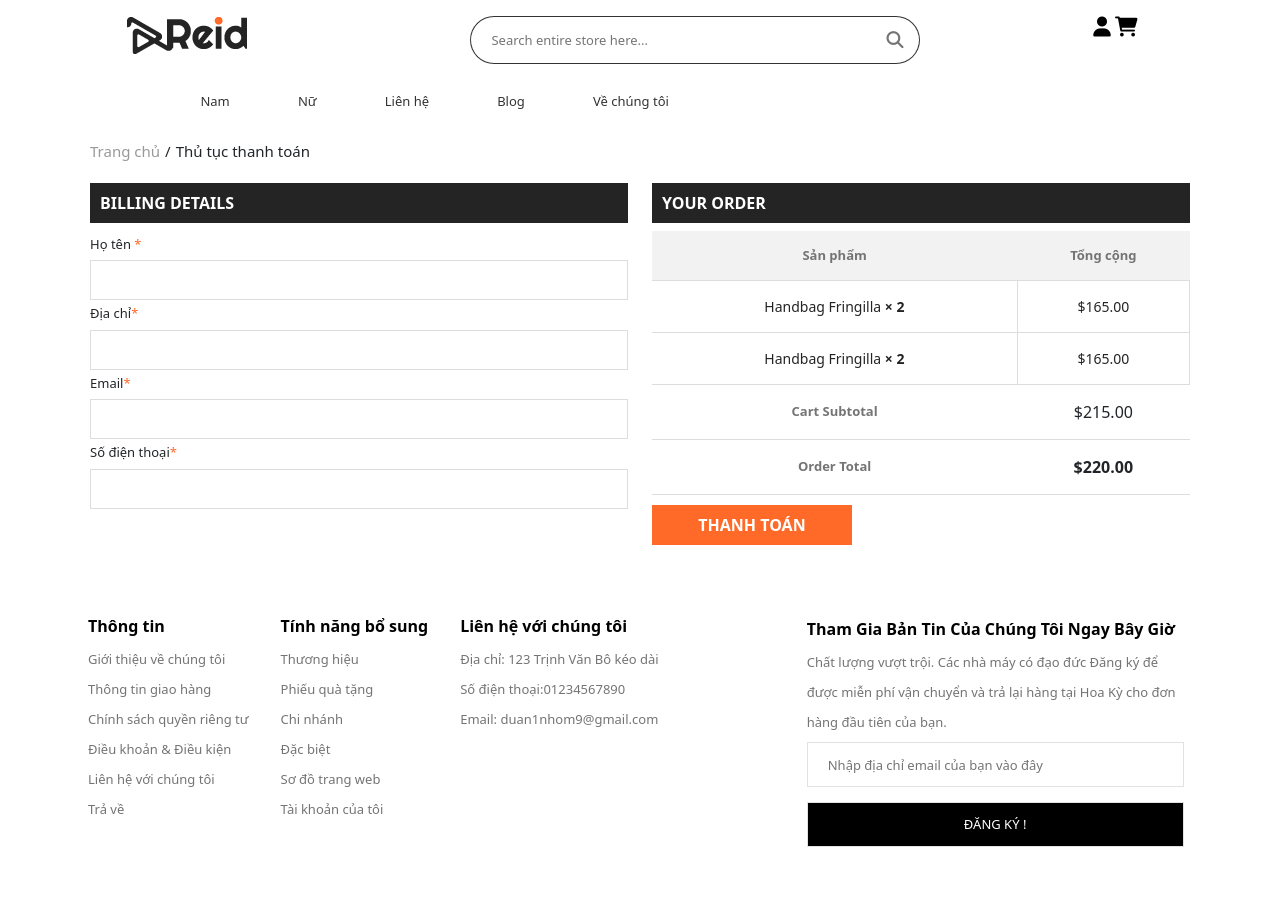
After one commit to thwng123/da1-main, a PHP site: the page made by view/checkout.php in a window 1280 px wide. The commit adds this page. Run offline with PHP 8.4, Linux system fonts and the light colour scheme; the template is opened without the code that fills it, so the values that code supplies are empty; some libraries are stand-ins or nearby versions.

Commit message:
dang lam thanh toan

```diff
--- a/css/style.css
+++ b/css/style.css
@@ -818,3 +818,132 @@ tr td.capnhat input:hover {
     font-size: 14px;
 
 }
+
+.checkout_form {
+    max-width: 1100px;
+    margin: 0 auto;
+    margin-bottom: 56px;
+}
+.checkout_form h3 {
+    font-size: 16px;
+    line-height: 30px;
+    padding: 5px 10px;
+    text-transform: uppercase;
+    color: #ffffff;
+    background: #242424;
+    font-weight: 600;
+}
+
+.checkout_form .row {
+    --bs-gutter-x: 1.5rem;
+    --bs-gutter-y: 0;
+    display: flex;
+    flex-wrap: wrap;
+    margin-top: calc(-1* var(--bs-gutter-y));
+    margin-right: calc(-.5* var(--bs-gutter-x));
+    margin-left: calc(-.5* var(--bs-gutter-x));
+}
+
+.checkout_form input {
+    border: 1px solid #ddd;
+    background: none;
+    height: 40px;
+    width: 100%;
+    padding: 0 20px;
+    color: #747474;
+}
+
+.checkout_form label {
+    margin-bottom: 6px;
+    font-size: 13px;
+}
+
+.checkout_form span {
+    color: #ff6a28;
+}
+
+.checkout_form .col-lg-6 {
+    width: 50%;
+}
+
+
+.mb {
+    margin-bottom: 20px;
+}
+
+.order_table table {
+    width: 100%;
+}
+.table-responsive table thead {
+    background: #f2f2f2;
+}
+
+
+
+.table-responsive table thead tr th {
+    text-align: center;
+}
+
+.order_table table thead tr th {
+    min-width: 50%;
+    text-align: center;
+    color: #747474;
+    padding: 15px 0;
+    border-bottom: 1px solid #ddd;
+    font-size: 13px;
+}
+
+.table-responsive table tbody tr td {
+    border-right: 1px solid #ddd;
+    color: #242424;
+    font-weight: 500;
+    text-transform: capitalize;
+    font-size: 14px;
+    text-align: center;
+    min-width: 150px;
+}
+
+.order_table table tbody tr td {
+    min-width: 50%;
+    text-align: center;
+    padding: 15px 0;
+    border-bottom: 1px solid #ddd;
+}
+
+.order_table table tfoot tr td {
+    min-width: 50%;
+    text-align: center;
+    padding: 15px 0;
+    border-bottom: 1px solid #ddd;
+}
+
+.order_table table tfoot tr th {
+    min-width: 50%;
+    text-align: center;
+    padding: 15px 0;
+    border-bottom: 1px solid #ddd;
+    font-size: 13px;
+    color: #747474;
+}
+
+.order_button input {
+    cursor: pointer;
+    font-size: 16px;
+    line-height: 30px;
+    padding: 5px 10px;
+    text-transform: uppercase;
+    color: #ffffff;
+    background: #ff6a28;
+    font-weight: 600;
+    -webkit-transition: 0.3s;
+    transition: 0.3s;
+    margin-bottom: 0;
+    width: 200px;
+    margin-top: 10px;
+    border: none;
+}
+.order_button input:hover {
+
+    background: #242424;
+
+}
--- a/view/cart.php
+++ b/view/cart.php
@@ -27,6 +27,7 @@
 
 
                 <?php
+                $total = 0;
                 foreach($list_cart as $lc){
 
                     $total = $lc['quantity'] * $lc['price'];
@@ -74,7 +75,10 @@
                             Tổng giỏ hàng: $<?php echo $total_bill?>
                         </div>
                         <div class="checkout">
-                        <input type="button" style="font-size:14px;background: #ff6a28;color: #ffffff;border: 0;padding: 10px 15px;font-weight: 600;margin-top:15px"  value="Thanh toán"></td>
+                        <a href="index.php?act=checkout">
+                            <input type="button" style="font-size:14px;background: #ff6a28;color: #ffffff;border: 0;padding: 10px 15px;font-weight: 600;margin-top:15px"  value="Thanh toán">
+                        </a>
+
                         </div>
                     </td>
 
--- /dev/null
+++ b/view/checkout.php
@@ -0,0 +1,75 @@
+<div class="box-spct">
+    <ul>
+        <li><a href="index.php?act=home">Trang chủ </a></li>
+        <li> / </li>
+        <li>Thủ tục thanh toán</li>
+    </ul>
+
+</div>
+<div class="checkout_form">
+    <div class="row">
+        <div class="col-lg-6 col-md-6">
+            <form action="#" method="post">
+                <h3>Billing Details</h3>
+                <div class="col-lg-12 mb-20">
+                    <label>Họ tên <span>*</span></label>
+                    <input type="text" >
+                </div>
+                <div class="col-12 mb-20">
+                    <label>Địa chỉ<span>*</span></label>
+                    <input type="text">
+                </div>
+                <div class="col-12 mb-20">
+                    <label>Email<span>*</span></label>
+                    <input type="text">
+                </div>
+                <div class="col-12 mb-20">
+                    <label>Số điện thoại<span>*</span></label>
+                    <input type="text">
+                </div>
+
+            </form>
+        </div>
+        <div class="col-lg-6 col-md-6">
+            <form action="#">
+                <h3>Your order</h3>
+                <div class="order_table table-responsive">
+                    <table>
+                        <thead>
+                            <tr>
+                                <th>Sản phẩm</th>
+                                <th>Tổng cộng</th>
+                            </tr>
+                        </thead>
+                        <tbody>
+                            <tr>
+                                <td> Handbag  fringilla <strong> × 2</strong></td>
+                                <td> $165.00</td>
+                            </tr>
+                            <tr>
+                                <td> Handbag  fringilla <strong> × 2</strong></td>
+                                <td> $165.00</td>
+                            </tr>
+                        </tbody>
+                        <tfoot>
+                            <tr>
+                                <th>Cart Subtotal</th>
+                                <td>$215.00</td>
+                            </tr>
+
+                            <tr class="order_total">
+                                <th>Order Total</th>
+                                <td><strong>$220.00</strong></td>
+                            </tr>
+                        </tfoot>
+                    </table>
+                    <div class="order_button">
+                        <input type="button" value="Thanh toán">
+                    </div>
+                </div>
+            </form>
+
+
+        </div>
+    </div>
+</div>
--- a/view/header.php
+++ b/view/header.php
@@ -65,10 +65,20 @@
 
                     </button>
                         <ul class="dropdown-menu">
-                            <li><a class="dropdown-item" href="#">Action</a></li>
+                            <li><a class="dropdown-item" href="index.php?act=cart">Giỏ hàng</a></li>
                             <li><a class="dropdown-item" href="#">Đơn hàng</a></li>
                             <li><a class="dropdown-item" href="index.php?act=capnhattk">Tài khoản của tôi</a></li>
+                            <?php
+                                if($_SESSION['username']['role'] == 0){
+
+
+                            ?>
+                                <li><a class="dropdown-item" href="http://localhost/da1-main/admin/index.php">Đăng nhập vào admin</a></li>
+                            <?php
+                                }
+                            ?>
                             <li><a class="dropdown-item" href="index.php?act=thoat">Đăng xuất</a></li>
+
                         </ul>
                 </div>
             <?php
```
Also changed, not shown: admin/index.php (+9 -1 lines), model/cart.php (+27 -5 lines), view/index.php (+6 -24 lines).
